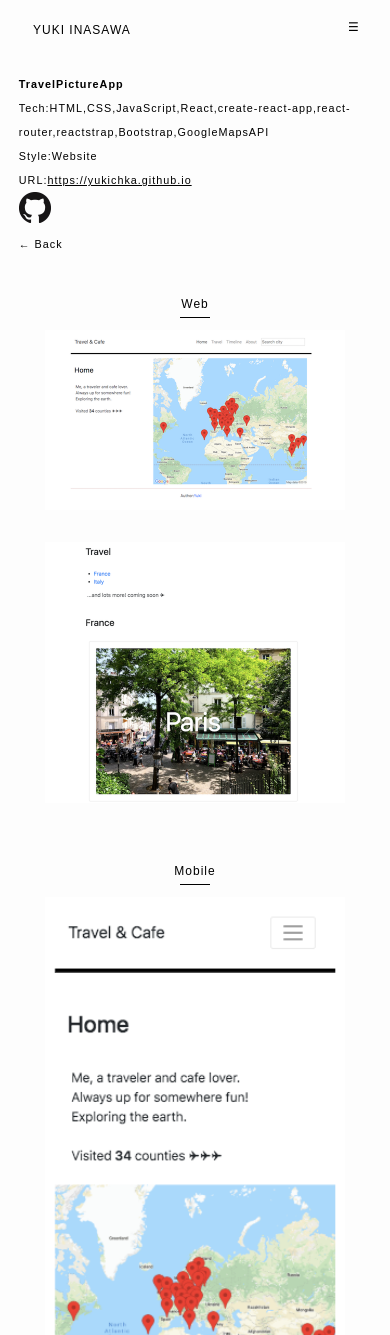
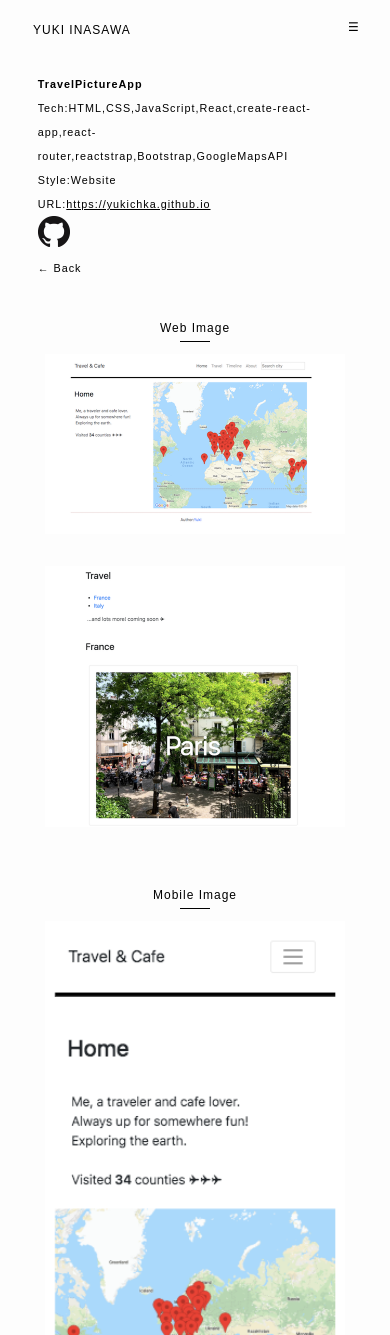
Before and after one commit to Yukichka/Yuki-app, a React (Create React App) app: page /project/TravelPictureApp in a window 390 px wide. Shown: the top 1335 px of the page. Built offline with nearby package versions, Linux system fonts and the light colour scheme.

Commit message:
CSS Style WIP

```diff
--- a/src/App.css
+++ b/src/App.css
@@ -294,10 +294,9 @@ html {
 }
 @media (max-width: 500px) {
   .project-content {
-    width: 100%;
+    width: 80%;
     font-size: 0.9em;
-    text-align: left;
-    margin: 1em;
+    margin: 0 2.75em;
   }
 }
 @media (max-width: 500px) {
--- a/src/components/Project.js
+++ b/src/components/Project.js
@@ -40,7 +40,7 @@ export function Project() {
         </div>
       </div>
       <div className="web-container">
-        <div>Web</div>
+        <div>Web Image</div>
         <p className="line">&nbsp;</p>
         <div className="web-img-container">
           {projectInfo.img.web.map((img, idx) => (
@@ -49,7 +49,7 @@ export function Project() {
         </div>
       </div>
       <div className="mobile-container">
-        <div>Mobile</div>
+        <div>Mobile Image</div>
         <p className="line">&nbsp;</p>
         <div className="mobile-img-container">
           {projectInfo.img.mobile.map((img, idx) => (
```
